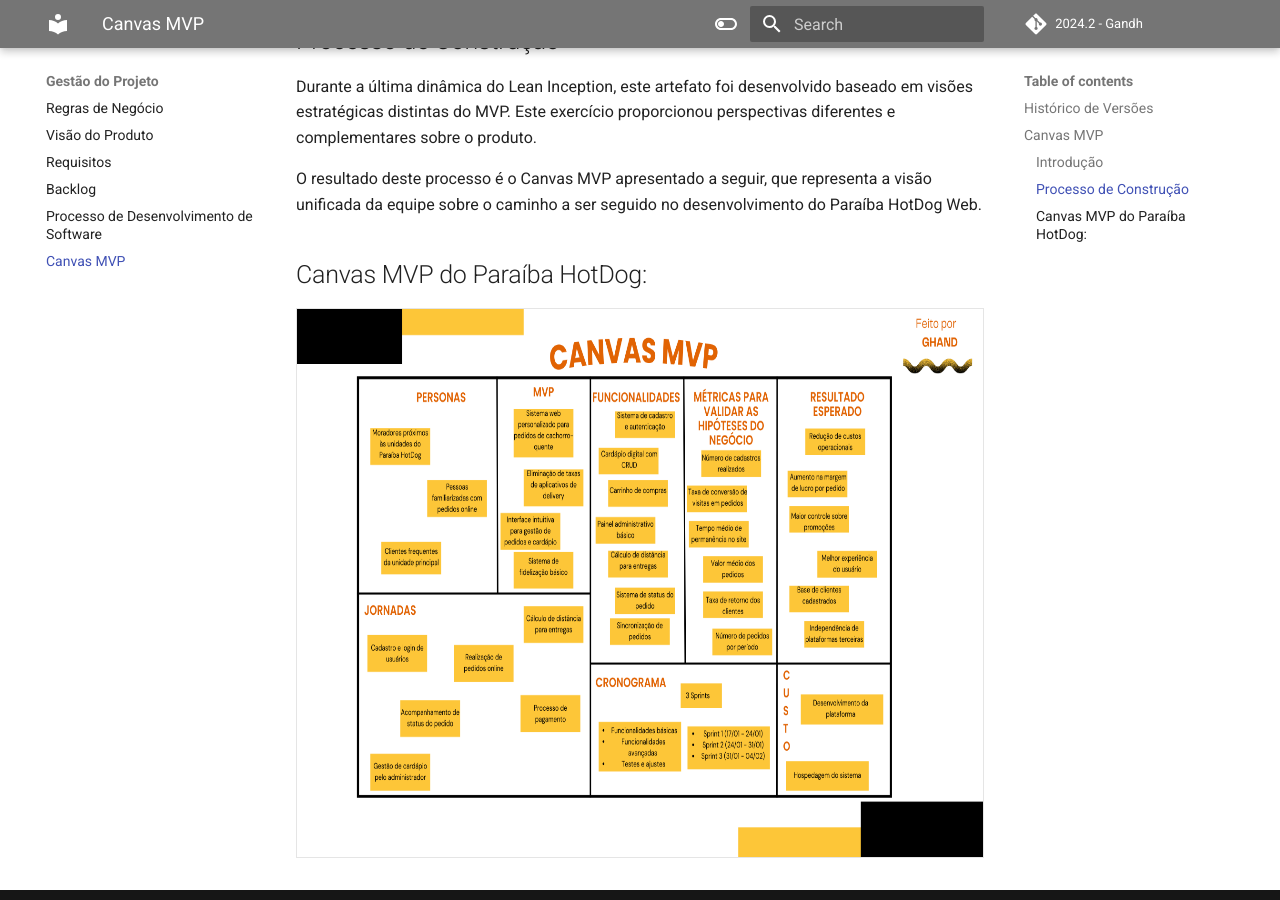
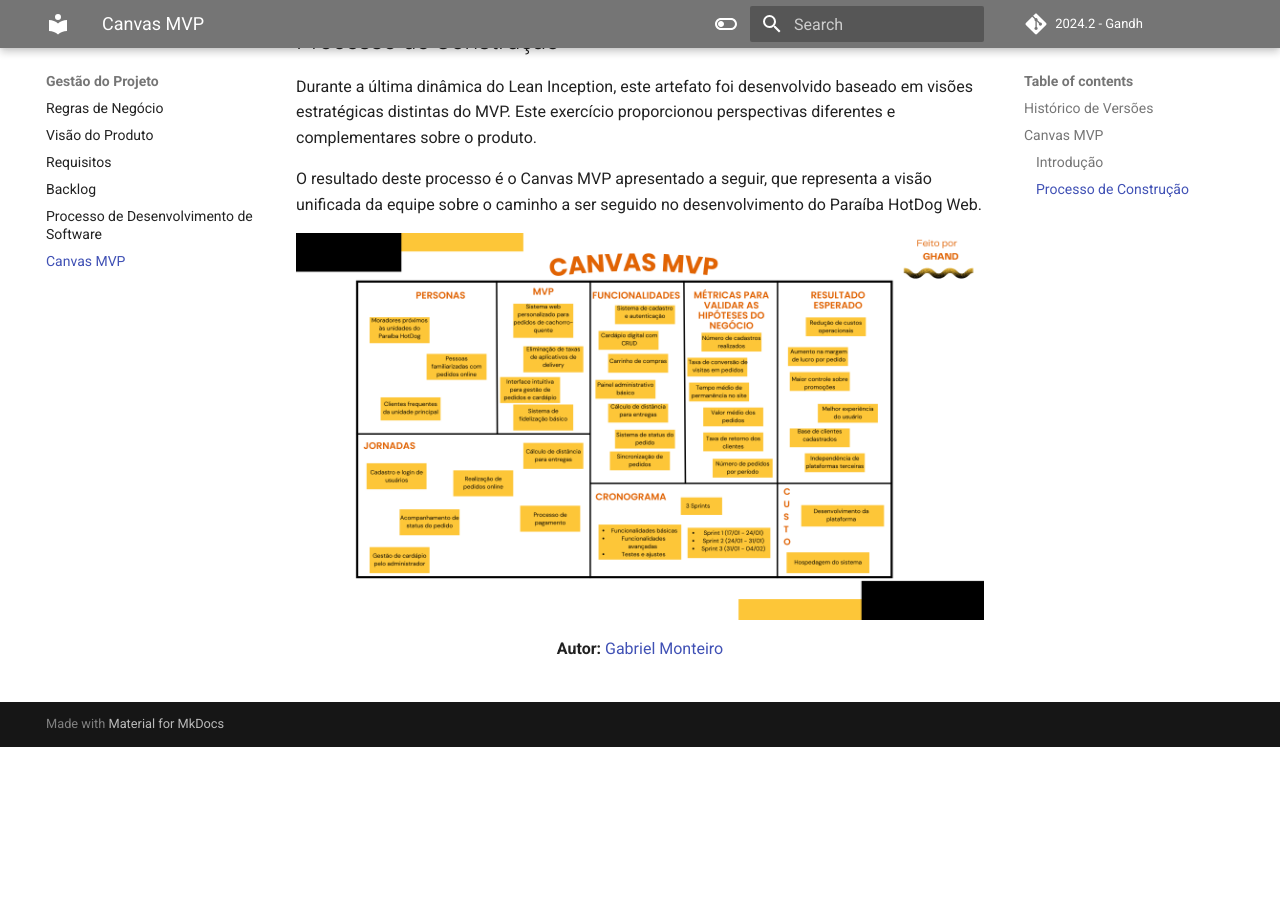
Before and after one commit to FGA-REQ/2024.2-Gandh, an MkDocs documentation site: the page built from docs/CanvasMVP/canvasMVP.md, in a window 1280 px wide and 900 px high, scrolled down 613 px. Built offline with MkDocs 1.6.1 and Material for MkDocs 9.7.7, drawn with Linux system fonts in a browser that asks for light colours; comment, search, counter and statistics services are not loaded; after the commit the page ends 1360 px from its top, so only the background shows below that.

Commit message:
fix: Canvas

```diff
--- a/docs/CanvasMVP/canvasMVP.md
+++ b/docs/CanvasMVP/canvasMVP.md
@@ -17,5 +17,9 @@
 
 O resultado deste processo é o Canvas MVP apresentado a seguir, que representa a visão unificada da equipe sobre o caminho a ser seguido no desenvolvimento do Paraíba HotDog Web.
 
-## Canvas MVP do Paraíba HotDog:
-<img src="/../assets/canvasMVP.png" alt="Canvas MVP do Paraíba HotDog" style="border: 1px solid rgba(0, 0, 0, 0.1); width: 900px; height: 550px;">
+<div style="text-align: center;">
+    <figure>
+        <img src="/../assets/canvasMVP.png" alt="CanvasMVP" width="800">
+        <p align="center"><b>Autor:</b> <a href="https://github.com/GabrielSMonteiro">Gabriel Monteiro</a></p>
+    </figure>
+</div>
```
Also changed, not shown: docs/atas-reuniao/ata2.md (+1 -0 lines).
